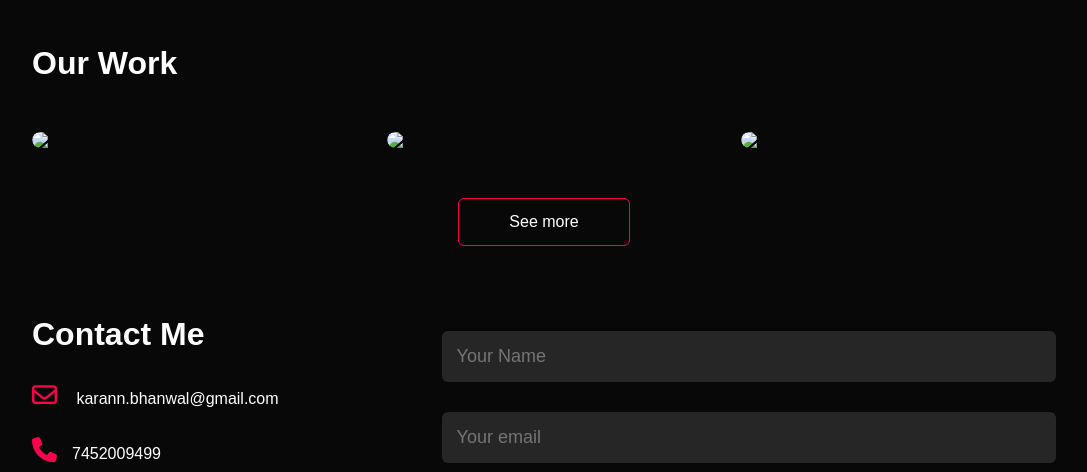
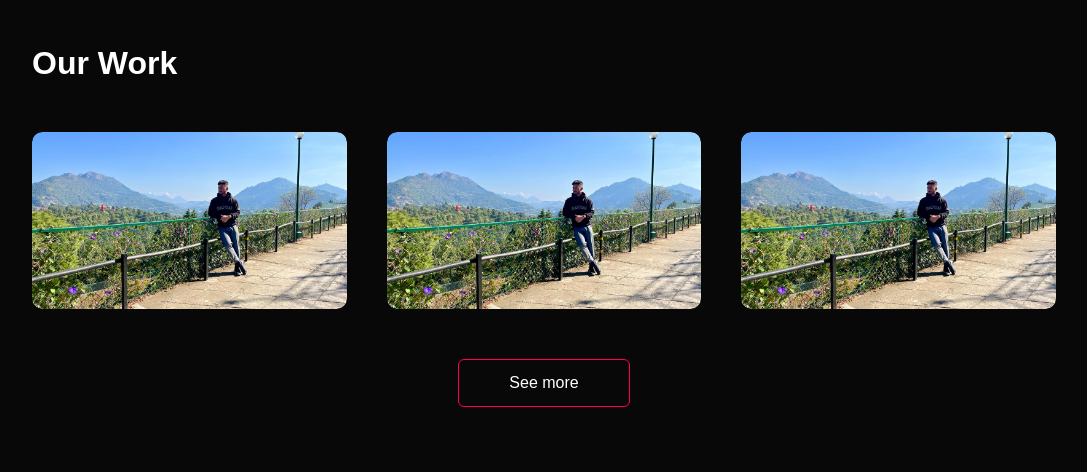
Before and after one commit to karanbhanwal24/hello, a plain HTML site: page index.html in a window 1280 px wide. Shown: the part 1620-2092 px from the top of the page, without its empty margins (96-1183 px from the left). Drawn offline with Linux system fonts and the light colour scheme; files whose address does not match are found by name.

Commit message:
Update index.html

```diff
--- a/index.html
+++ b/index.html
@@ -99,7 +99,7 @@
         <h1 class = "sub-title">Our Work</h1>
         <div class="work-list">
             <div class = work>
-                <img src="images/work1.jpeg" >
+                <img src="work1.jpeg" >
                 <div class = "layer">
                     <h3>KARAN</h3>
                     <p>This is karan </p>
@@ -107,10 +107,10 @@
                 </div>
             </div>
             <div class = work>
-                <img src="images/work1.jpeg" >
+                <img src="work1.jpeg" >
             </div>
             <div class = work>
-                <img src="images/work1.jpeg" >
+                <img src="work1.jpeg" >
             </div>
         </div>
             <a href="#" class = btn>See more</a>
@@ -129,7 +129,7 @@
                     <a href=""><i class="fa-brands fa-x-twitter"></i></a>
                     <a href=""><i class="fa-brands fa-facebook"></i></a>
                 </div>
-                <a href="images/download.pdf" download class="btn btn2 ">Download</a>
+                <a href="download.pdf" download class="btn btn2 ">Download</a>
             </div>
             <div class = contact-right>
                 <form >
```
